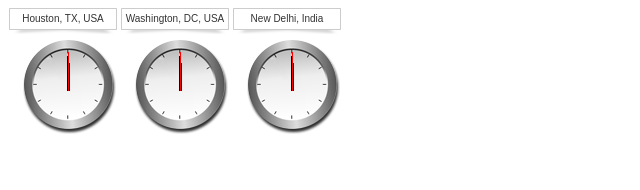
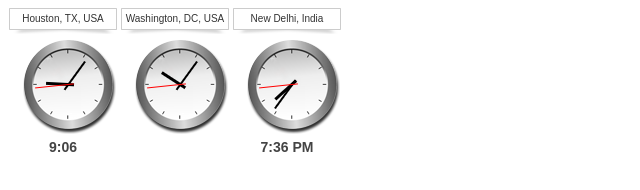
Before and after one commit to mcmastermind/jClocksGMT, a plain HTML site: page index.html in a window 1280 px wide. Shown: the whole page, without its empty margins (0-640 px from the left). Drawn offline with nearby package versions, Linux system fonts and the light colour scheme.

Commit message:
typo in example

```diff
--- a/index.html
+++ b/index.html
@@ -11,9 +11,9 @@
         </style>
         <script>
             $(document).ready(function(){
-                $('#clock_hou').jClockGMT({offset: '-5', hour24: true});
-                $('#clock_dc').jClockGMT({offset: '-4', digital: false});
-                $('#clock_india').jClockGMT({offset: '+5.5'});
+                $('#clock_hou').jClocksGMT({offset: '-5', hour24: true});
+                $('#clock_dc').jClocksGMT({offset: '-4', digital: false});
+                $('#clock_india').jClocksGMT({offset: '+5.5'});
             });
         </script>
     </head>
```
